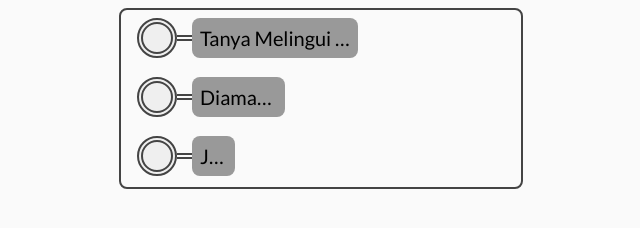
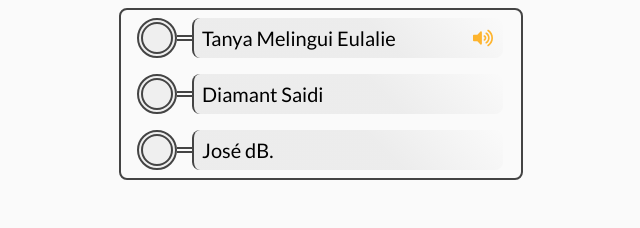
Before and after one commit to dreamteamflow/website, a plain HTML site: page ring-ring/index.html in a window 1280 px wide. Both pictures are taken after a click on the button 476 px from the left and 38 px from the top of the page. Shown: the whole page, without its empty margins (319-959 px from the left). Drawn offline with nearby package versions, Linux system fonts and the light colour scheme.

Commit message:
Add events and update design

```diff
--- a/ring-ring/ring.css
+++ b/ring-ring/ring.css
@@ -19,6 +19,23 @@ main {
   padding: 8px 16px;
   display: flex;
 }
+.big-square .item svg {
+  display: none;
+}
+.big-square .item.active svg {
+  display: inline;
+}
+.big-square .item.ringing svg {
+  animation: fadeIn 1s ease-in-out 0.5s infinite;
+  fill: orange;
+}
+.big-square .item.stopped svg {
+  opacity: 1;
+  fill: red;
+}
+.big-square .item.answered svg {
+  fill: green;
+}
 
 .big-square .item .ring {
   width: 40px;
@@ -28,21 +45,27 @@ main {
   display: inline-block;
   position: relative;
 }
-.big-square .item .ring:hover {
-  background-color : #999;
-}
-.big-square .item .name {
-  background-color: #999;
+.big-square .item .user {
+  background-image: linear-gradient(45deg, #99999924 60%, transparent 100%);
   display: inline-block;
   width: calc(100% - (35px + 40px));
   padding: 8px;
   margin-left: 15px;
   border-radius: 8px;
+  border-left: 2px solid #444;
   white-space: nowrap;
   overflow: hidden;
   text-overflow: ellipsis;
   font-size: 20px;
   position: relative;;
+}
+.big-square .item .user svg {
+  position: absolute;
+  top: 10px;
+  right: 10px;
+  height: 20px;
+  width: 20px;
+  float: right;
 }
 .big-square .item .ring::before {
   content: "";
@@ -55,3 +78,24 @@ main {
   height: 5px;
   z-index: 13;
 }
+
+/* COLORS */
+.yellow {
+  background-color: yellow;
+  color: black;
+}
+.light-blue {
+  background-color: lightblue;
+  color: black;
+}
+.blue {
+  background-color: #5582aa;
+  color: black;
+}
+
+/* ANIMATIONS */
+@keyframes fadeIn {
+  0%   { opacity: 1; }
+  100% { opacity: 0; }
+  0%   { opacity: 1; }
+}
--- a/ring-ring/ring.js
+++ b/ring-ring/ring.js
@@ -1,4 +1,65 @@
+const COLORS = ["light-blue", "yellow", "blue"];
+const VOLUME_IMG = `<svg aria-hidden="true" focusable="false" role="img" xmlns="http://www.w3.org/2000/svg" viewBox="0 0 576 512"><path d="M215.03 71.05L126.06 160H24c-13.26 0-24 10.74-24 24v144c0 13.25 10.74 24 24 24h102.06l88.97 88.95c15.03 15.03 40.97 4.47 40.97-16.97V88.02c0-21.46-25.96-31.98-40.97-16.97zm233.32-51.08c-11.17-7.33-26.18-4.24-33.51 6.95-7.34 11.17-4.22 26.18 6.95 33.51 66.27 43.49 105.82 116.6 105.82 195.58 0 78.98-39.55 152.09-105.82 195.58-11.17 7.32-14.29 22.34-6.95 33.5 7.04 10.71 21.93 14.56 33.51 6.95C528.27 439.58 576 351.33 576 256S528.27 72.43 448.35 19.97zM480 256c0-63.53-32.06-121.94-85.77-156.24-11.19-7.14-26.03-3.82-33.12 7.46s-3.78 26.21 7.41 33.36C408.27 165.97 432 209.11 432 256s-23.73 90.03-63.48 115.42c-11.19 7.14-14.5 22.07-7.41 33.36 6.51 10.36 21.12 15.14 33.12 7.46C447.94 377.94 480 319.54 480 256zm-141.77-76.87c-11.58-6.33-26.19-2.16-32.61 9.45-6.39 11.61-2.16 26.2 9.45 32.61C327.98 228.28 336 241.63 336 256c0 14.38-8.02 27.72-20.92 34.81-11.61 6.41-15.84 21-9.45 32.61 6.43 11.66 21.05 15.8 32.61 9.45 28.23-15.55 45.77-45 45.77-76.88s-17.54-61.32-45.78-76.86z"></path></svg>`;
+
+let sounds = {
+  ring: new Audio("audios/ring-ring.mp3"),
+};
+
+// Default audio settings.
+sounds.ring.loop = true;
+sounds.ring.muted = false;
+
+function hangUp(element) {
+  stopSound("ring");
+  $(element)
+    .removeClass("ringing")
+    .addClass("stopped").delay(1e3).queue(function(){
+      $(this).removeClass(["active", "stopped"]).dequeue();
+    });
+}
+
+function pickUp(element) {
+  // Stop all active and ringing calls.
+  $(".big-square .item.active").each((index, item) => {
+    if ($(item).hasClass("ringing")) hangUp(item);
+  });
+
+  // Mark the given item as active.
+  $(element).addClass(["active", "ringing"]);
+
+  startSound("ring");
+}
+
+function stopSound(sound) {
+  sounds[sound].pause();
+  sounds[sound].currentTime = 0;
+}
+
+function startSound(sound) {
+  sounds[sound].play();
+}
+
+// Select all bell items. for each item,
 $(".big-square .item").each((index, item) => {
+  // Add a volume icon to the .icon element.
+  $(item).find(".user .icon").append(VOLUME_IMG);
+
+  // Add events to the button of this item.
   $(item).find(".ring").mouseover(function(){
+    $(this).addClass(COLORS[index]);
+  }).on("mouseleave", function() {
+    // Wait 0,1 second before remove the class.
+    $(this).delay(100).queue(function(){
+      $(this).removeClass(COLORS[index]).dequeue();
+    });
+  }).click(function(){
+    // If ringing has not started.
+    if (!$(item).hasClass("ringing")) {
+      pickUp(item);
+    } else
+    // If the bell is ringing.
+    if ($(item).hasClass("ringing")) {
+      hangUp(item);
+    }
   });
 });
```
